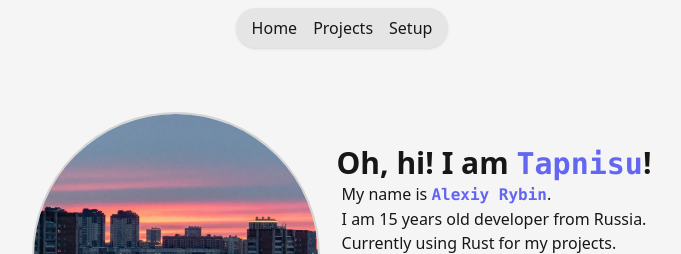
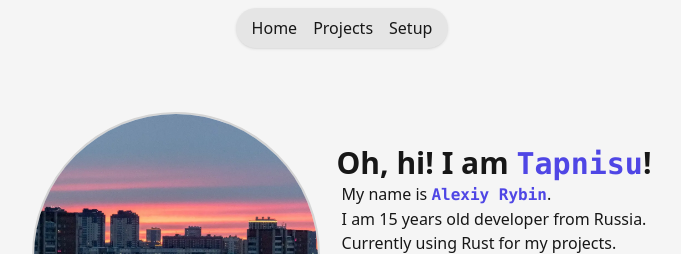
Before and after one commit to tapnisu/tapni.su, a Next.js app: page / in a window 1280 px wide. Shown: the top 254 px of the page, without its empty margins (298-979 px from the left). Built offline with nearby package versions, Linux system fonts and the light colour scheme.

Commit message:
Update colors

```diff
--- a/components/Button.tsx
+++ b/components/Button.tsx
@@ -4,7 +4,7 @@ export interface ButtonProps {
 
 const Button = (props: ButtonProps) => (
 	<button
-		className="text-accent-100 font-semibold bg-accent-500 dark:bg-accent-400 m-4 p-4 rounded-full hover:bg-accent-400 dark:hover:bg-accent-300 shadow-accent-500 dark:shadow-accent-400 shadow transition-colors"
+		className="text-accent-100 font-semibold bg-accent-500 m-4 p-4 rounded-full hover:bg-accent-400 shadow-accent-500 shadow transition-colors"
 		type="button"
 	>
 		{props.children}
--- a/pages/index.tsx
+++ b/pages/index.tsx
@@ -25,12 +25,12 @@ const HomePage = () => {
 					<div className="flex flex-col flex-wrap items-center justify-center p-2 h-full">
 						<h1 className="text-3xl font-bold">
 							Oh, hi! I am{" "}
-							<span className="text-accent-500 dark:text-accent-400 font-mono">Tapnisu</span>!
+							<span className="text-accent-600 dark:text-accent-400 font-mono">Tapnisu</span>!
 						</h1>
 
 						<p>
 							My name is{" "}
-							<span className="text-accent-500 dark:text-accent-400 font-mono font-semibold">
+							<span className="text-accent-600 dark:text-accent-400 font-mono font-semibold">
 								Alexiy Rybin
 							</span>
 							.
@@ -102,7 +102,7 @@ const HomePage = () => {
 								>
 									<Link
 										href={repo.url}
-										className="text-xl cursor-pointer text-main-900 dark:text-main-100 hover:text-accent-500 dark:hover:text-accent-400 transition-colors"
+										className="text-xl cursor-pointer text-main-900 dark:text-main-100 hover:text-accent-600 dark:hover:text-accent-400 transition-colors"
 									>
 										{repo.name}
 									</Link>
```
